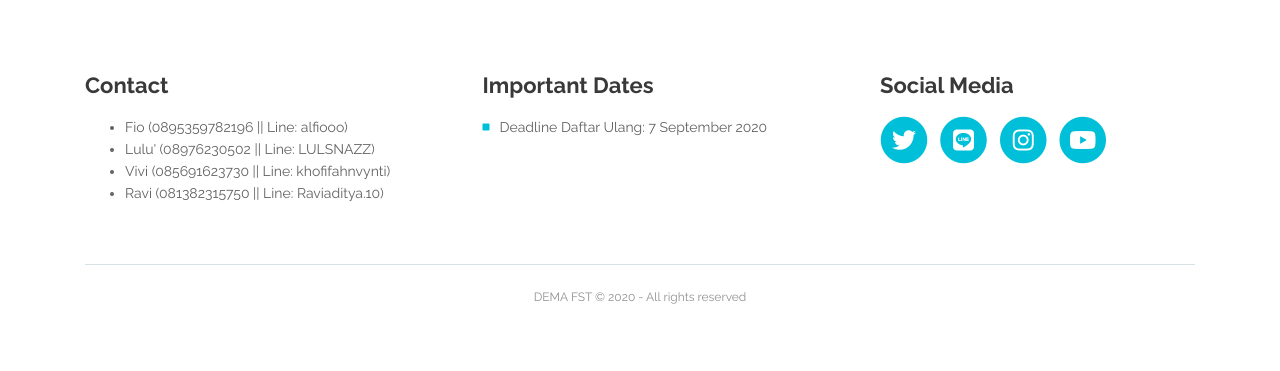
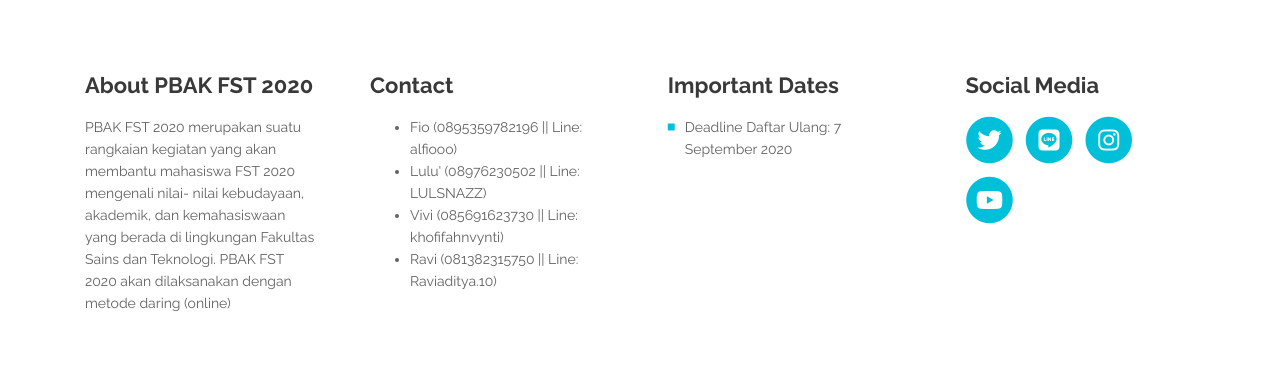
Before and after one commit to Fajaragst/PBAK-FST-2020, a plain HTML site: page index.html in a window 1280 px wide. Shown: the part 2673-3044 px from the top of the page. Before the commit the page ends 3002 px from the top, so only its background shows below. Drawn offline with nearby package versions, Linux system fonts and the light colour scheme.

Commit message:
beta v2.0

```diff
--- a/css/styles.css
+++ b/css/styles.css
@@ -762,6 +762,10 @@ input[type='checkbox'] {
 	/* background-color: #84321D; */
 }
 
+.twibon{
+  background: url('https://i.ibb.co/WvLGpFM/back-1.jpg') no-repeat;
+}
+
 .header .header-content {
 	padding-top: 8rem;
 	padding-bottom: 4rem;
@@ -1871,6 +1875,11 @@ a:hover.back-to-top {
 		background-size: cover;
 	}
 
+  .twibon{
+    background: url('https://i.ibb.co/WvLGpFM/back-1.jpg') no-repeat;
+    background-size: cover;
+  }
+
 	.header .header-content {
 		padding-top: 11.5rem;
 		text-align: left;
@@ -2215,7 +2224,8 @@ a:hover.back-to-top {
 .navbar-logo{
   color: #FFD358;
 } */
-.twibon{
-  background: url('https://i.ibb.co/WvLGpFM/back-1.jpg')  no-repeat;
-  /* background-color: #000; */
-}
+
+.about{
+  display: flex;
+  justify-content: center;
+}
--- a/index.html
+++ b/index.html
@@ -260,7 +260,13 @@
     <div class="footer">
         <div class="container">
             <div class="row">
-                <div class="col-md-4">
+              <div class="col-md-3">
+                  <div class="footer-col">
+                      <h4>About PBAK FST 2020</h4>
+                      <p class="about">PBAK FST 2020 merupakan suatu rangkaian kegiatan yang akan membantu mahasiswa FST 2020 mengenali nilai- nilai  kebudayaan, akademik, dan kemahasiswaan yang berada di lingkungan Fakultas Sains dan Teknologi. PBAK FST 2020 akan dilaksanakan dengan metode daring (online)</P>
+                  </div>
+              </div> <!-- end of col -->
+                <div class="col-md-3">
                     <div class="footer-col">
                         <h4>Contact</h4>
                         <ul>
@@ -271,7 +277,7 @@
                         </ul>
                     </div>
                 </div> <!-- end of col -->
-                <div class="col-md-4">
+                <div class="col-md-3">
                     <div class="footer-col middle">
                         <h4>Important Dates</h4>
                         <ul class="list-unstyled li-space-lg">
@@ -282,7 +288,7 @@
                         </ul>
                     </div>
                 </div> <!-- end of col -->
-                <div class="col-md-4">
+                <div class="col-md-3">
                     <div class="footer-col last">
                         <h4>Social Media</h4>
                         <span class="fa-stack">
```
